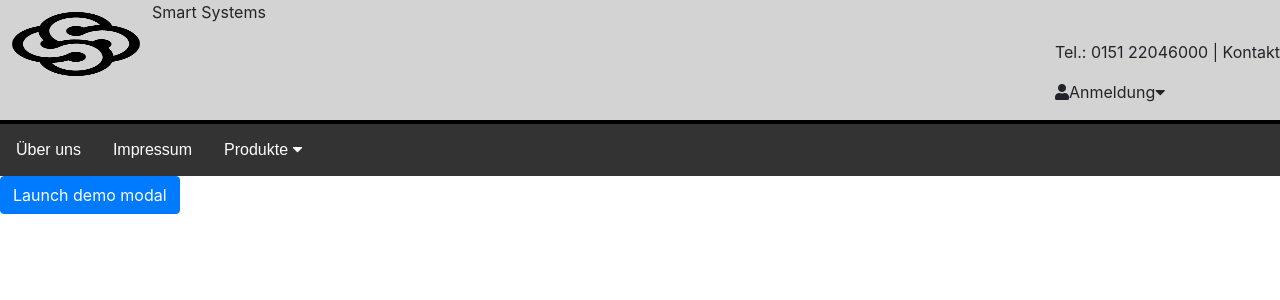
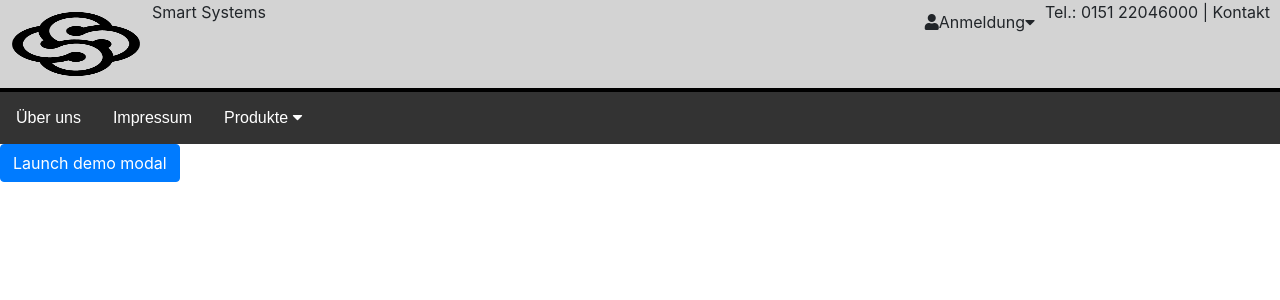
Before and after one commit to Yruel/Schulprojekt, a PHP site: page / in a window 1280 px wide. Shown: the top 300 px of the page. Run offline with PHP 8.4, Linux system fonts and the light colour scheme; some libraries are stand-ins or nearby versions.

Commit message:
change header

```diff
--- a/classes/style.css
+++ b/classes/style.css
@@ -32,8 +32,22 @@ body {
     width: 10vw;
     height: 5vw;
 }
+.header-left {
+    float: left;
+    width: 50%;
+}
 .header-right {
     float: right;
+    width: 50%;
+}
+.contact {
+    float: right;
+    padding-right: 10px;
+}
+.sign-in-out {
+    float: right;
+    padding-right: 10px;
+    padding-top: 10px;
 }
 .breadcrumb-nav {
 	 border-top: 4px solid;
--- a/templates/main.tpl.html
+++ b/templates/main.tpl.html
@@ -13,12 +13,18 @@
 <body>
 <header>
     <div class="header">
+      <div class="header-left">
         <a href="index.php" class="logo"><img src="img/SS-LOGO.png"></a>
         <p>Smart Systems</p>
-        <div class="header-right">
+      </div>
+      <div class="header-right">
+        <div class="contact">
           <p>Tel.: 0151 22046000 | Kontakt</p>
+        </div>
+        <div class="sign-in-out">
           <p><i class="fas fa-user"></i>Anmeldung<i class="fa fa-caret-down"></i></p>
         </div>
+      </div>
 			</div>
 			<div class="breadcrumb-nav">
 
```
